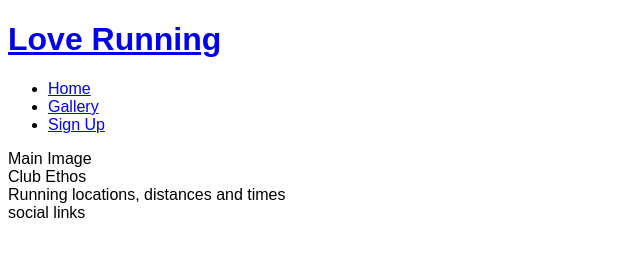
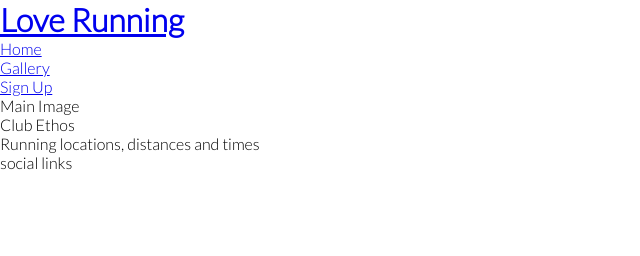
Before and after one commit to RobMolo89/Love-running, a plain HTML site: page index.html in a window 1280 px wide. Shown: the whole page, without its empty margins (0-640 px from the left). Drawn offline with Linux system fonts and the light colour scheme.

Commit message:
add google fonts and remove default margins

```diff
--- a/assets/css/style.css
+++ b/assets/css/style.css
@@ -1,3 +1,12 @@
+@import url("https://fonts.googleapis.com/css2?family=Lato:wght@300&family=Oswald:wght@300&display=swap");
+
+* {
+    margin: 0;
+    padding: 0;
+    border: none;
+}
+
 body {
-    font-family: arial;
+    font-family: lato, sans-seriff;
+    font-weight: 300;
 }
```
